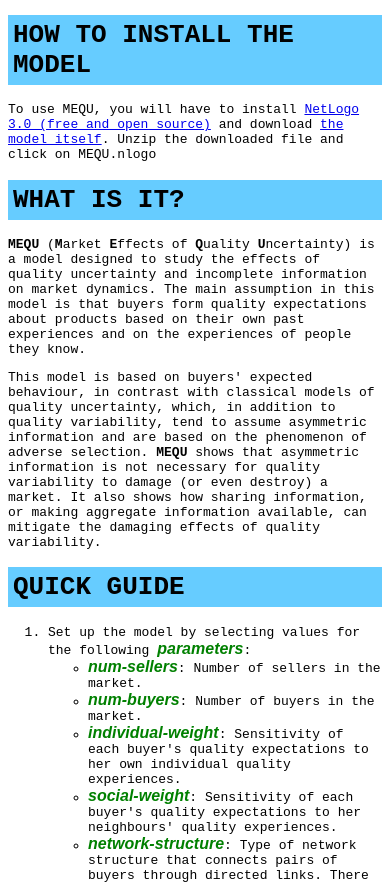
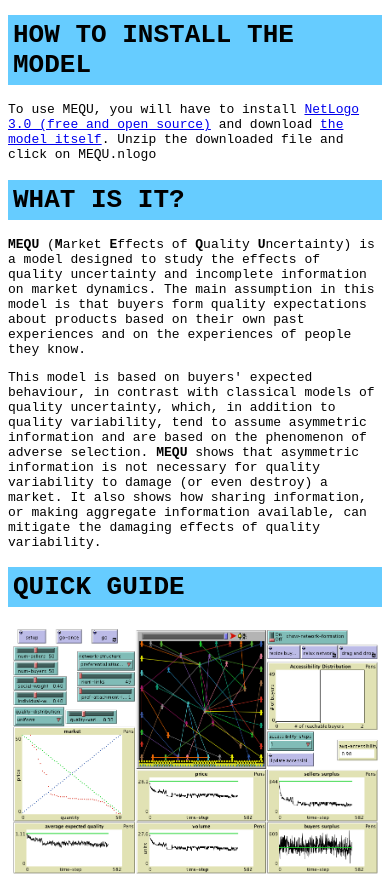
Before and after one commit to luis-r-izquierdo/mequ, a plain HTML site: page index.html in a window 390 px wide. Shown: the part 152-1036 px from the top of the page. Drawn offline with Linux system fonts and the light colour scheme.

Commit message:
added responsive img

```diff
--- a/index.html
+++ b/index.html
@@ -58,6 +58,14 @@
          font-weight: bold
       }
    </STYLE>
+   <STYLE type="text/css">
+      img {
+         max-width: 100%;
+         height: auto;
+         width: auto\9;
+         /* ie8 */
+      }
+   </STYLE>
 
 </HEAD>
 
@@ -98,6 +106,7 @@ created with <a target="_blank" href="http://ccl.northwestern.edu/netlogo/">NetL
 
    <H1>QUICK GUIDE</H1>
 
+   <img style="margin:0px auto;display:block" src="./mequ.png" alt="timeline" />
    <ol>
 
       <li> Set up the model by selecting values for the following <i class="parameter">parameters</i>:
```
Also changed, not shown: mequ.png (added).
